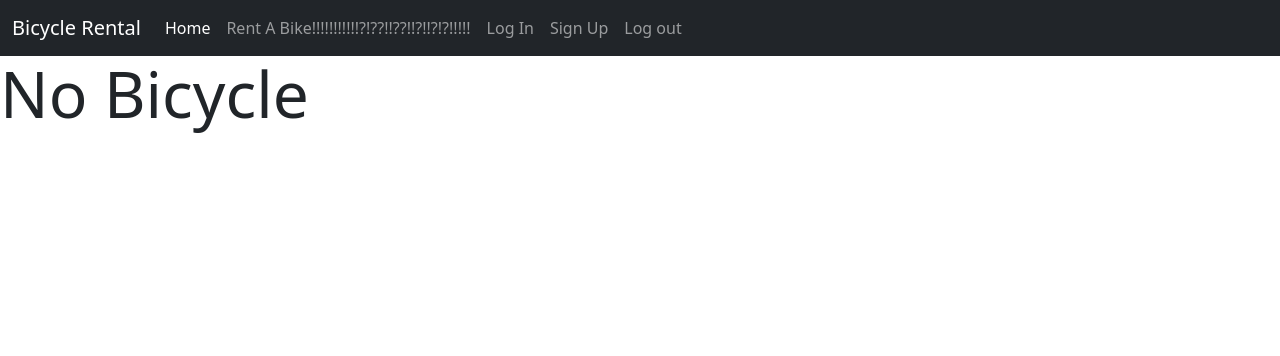
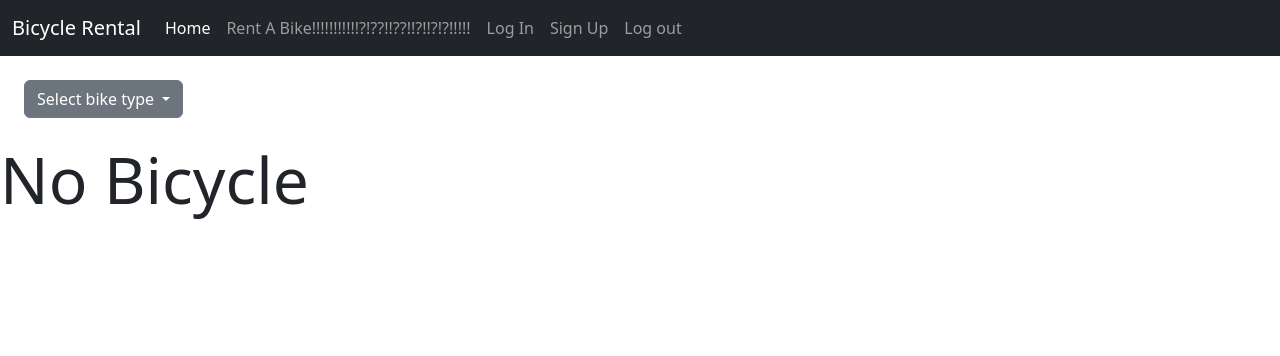
Before and after one commit to karank85/bike-rental-system, a Flask app: page /admin/ in a window 1280 px wide. Shown: the top 356 px of the page. Run offline with Flask 2, Linux system fonts and the light colour scheme; data that the repository does not hold is empty; some libraries are stand-ins or nearby versions.

Commit message:
added filtering by bike_status for frontend and backend

```diff
--- a/app.py
+++ b/app.py
@@ -193,14 +193,22 @@ def approve_bike_return(id):
     return redirect('/admin/')
 
 # Filter bicycles by their type
-@app.route('/admin/bicycles/filter_type/<bike_type>')
+@app.route('/admin/bicycles/filter_type/<bike_type>/')
 def filter_bike_type(bike_type):
     pass
 
 # Filter bicycles by their status
-@app.route('/admin/bicycles/filter_status/<bike_status>', methods=['GET'])
+@app.route('/admin/bicycles/filter_status/<bike_status>/')
 def filter_bike_status(bike_status):
-    pass
+    cur = mysql.connection.cursor()
+    result_val = cur.execute(f"SELECT * FROM bicycle WHERE bike_state = '{bike_status}'")
+    if result_val > 0:
+        bicycles = cur.fetchall()
+        cur.close()
+        return render_template('admin.html', bicycles=bicycles)
+    else:
+        cur.close()
+        return render_template('admin.html', bicycles=None)
 
 @app.route('/logout')
 def logout():
--- a/templates/admin.html
+++ b/templates/admin.html
@@ -1,5 +1,17 @@
 {% extends 'base.html' %}
 {% block content %}
+<div class="dropdown">
+  <button class="btn btn-secondary dropdown-toggle m-4" type="button" id="dropdownMenuButton" data-bs-toggle="dropdown" aria-haspopup="true" aria-expanded="false">
+    Select bike type
+  </button>
+  <div class="dropdown-menu" aria-labelledby="dropdownMenuButton">
+    <a class="dropdown-item" href="{{ url_for('filter_bike_status',bike_status='Awaiting Approval') }}" >Awaiting Approval</a>
+    <a class="dropdown-item" href="{{ url_for('filter_bike_status',bike_status='Awaiting Return Approval') }}">Awaiting Return Approval</a>
+    <a class="dropdown-item" href="{{ url_for('filter_bike_status',bike_status='Currently Rented') }}">Currently Rented</a>
+    <a class="dropdown-item" href="{{ url_for('filter_bike_status',bike_status='Available') }}">Available</a>
+    <a class="dropdown-item" href="{{ url_for('filter_bike_status',bike_status='Unavailable') }}">Unavailable</a>
+  </div>
+</div>
 <table class="table mx-3">
     <thead class="thead-dark">
     {% if bicycles %}
```
